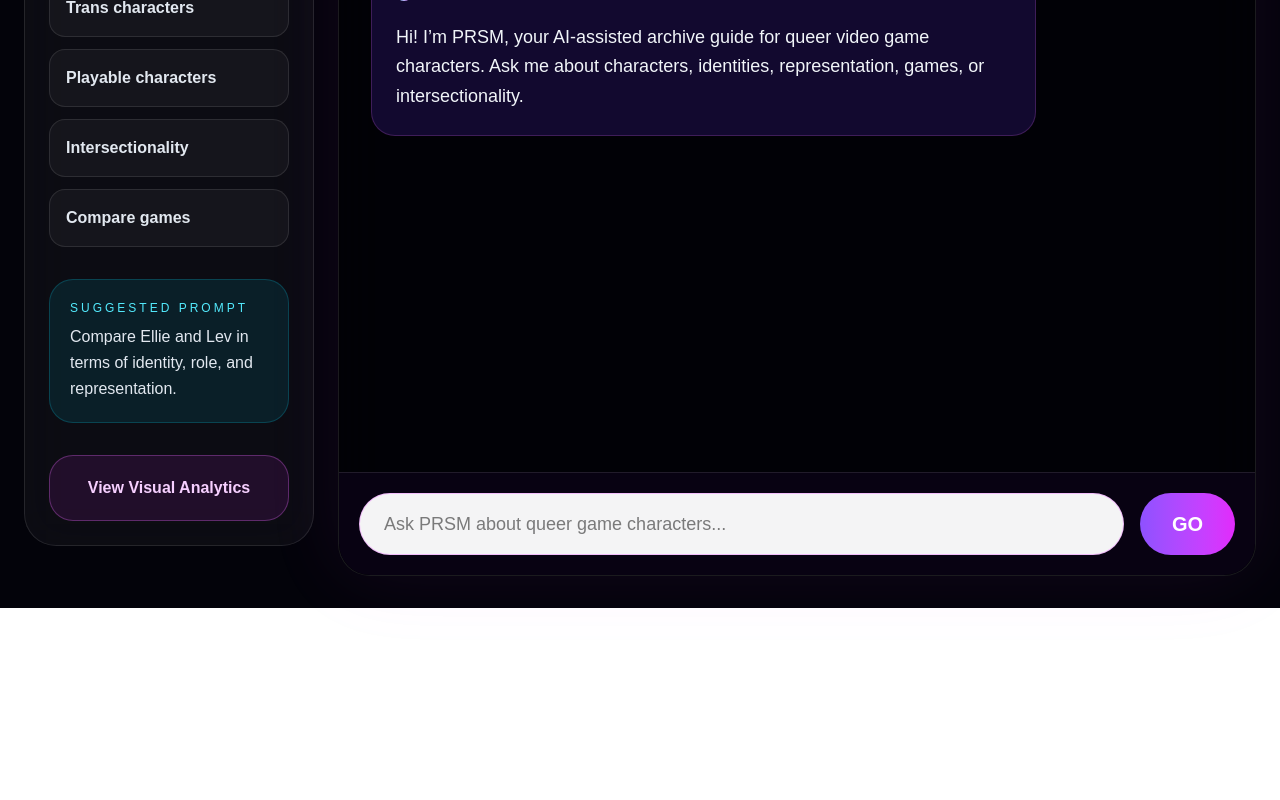
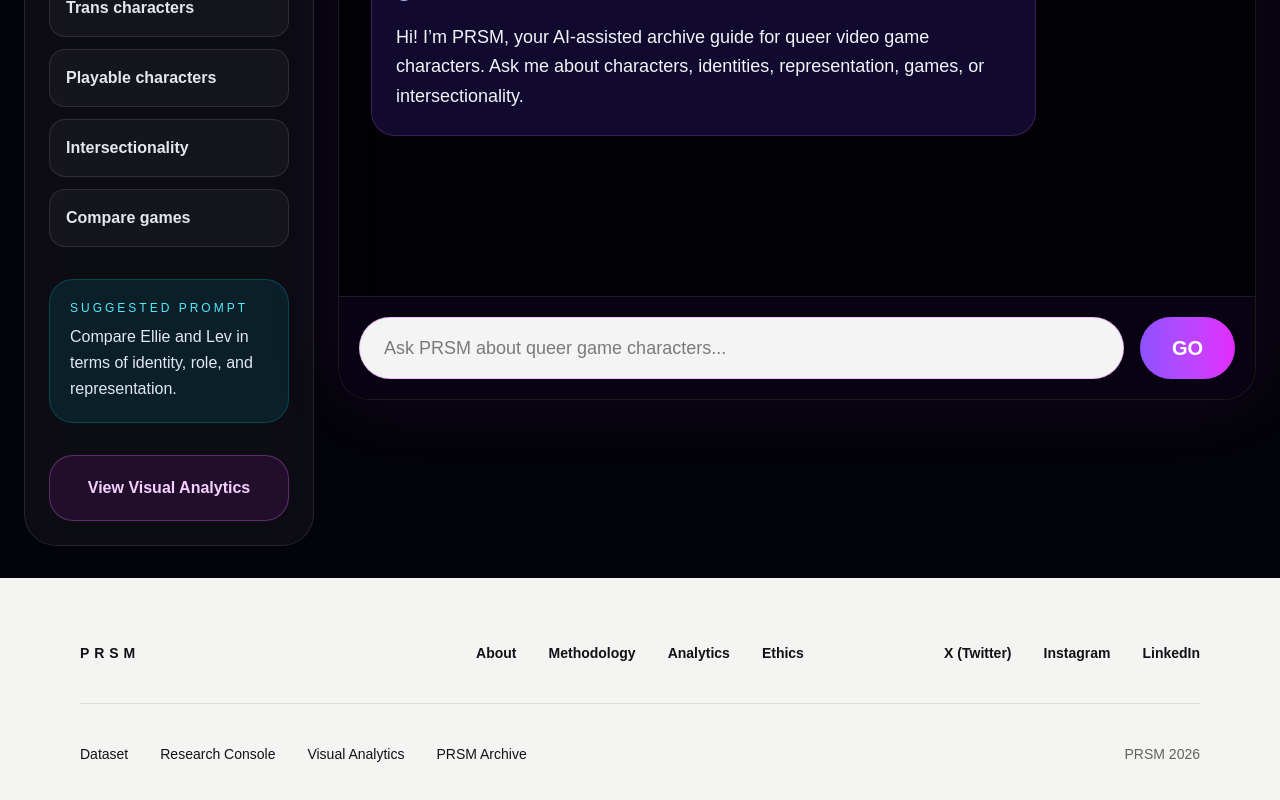
Before and after one commit to renanuhoh-crypto/queer-video-game-character-atlas, a Next.js app: page / in a window 1280 px wide. Shown: the part 910-1710 px from the top of the page. Before the commit the page ends 1518 px from the top, so only its background shows below. Built offline with nearby package versions, Linux system fonts and the light colour scheme.

Commit message:
add global footer

```diff
--- a/src/app/layout.tsx
+++ b/src/app/layout.tsx
@@ -1,4 +1,5 @@
 import type { Metadata } from "next";
+import SiteFooter from "@/components/SiteFooter";
 import "./globals.css";
 
 export const metadata: Metadata = {
@@ -41,6 +42,7 @@ export default function RootLayout({
     <html lang="en">
       <body className="bg-[#05010f] text-white antialiased">
         {children}
+        <SiteFooter />
       </body>
     </html>
   );
--- a/src/app/page.tsx
+++ b/src/app/page.tsx
@@ -33,6 +33,7 @@ export default function Home() {
   const [characters, setCharacters] = useState<Character[]>([]);
   const messagesEndRef = useRef<HTMLDivElement | null>(null);
   const messagesContainerRef = useRef<HTMLDivElement | null>(null);
+  const inputRef = useRef<HTMLInputElement | null>(null);
 
   useEffect(() => {
     const container = messagesContainerRef.current;
@@ -105,6 +106,7 @@ export default function Home() {
       ]);
     } finally {
       setLoading(false);
+      inputRef.current?.focus({ preventScroll: true });
     }
   }
 
@@ -284,8 +286,8 @@ export default function Home() {
         </aside>
 
         {/* CHAT CONSOLE */}
-        <section className="lg:sticky lg:top-6 lg:col-span-9 self-start">
-          <div className="flex h-[calc(100vh-3rem)] min-h-0 flex-col overflow-hidden rounded-[2rem] border border-white/10 bg-black/40 shadow-[0_0_80px_rgba(217,70,239,0.08)] backdrop-blur-xl">
+        <section className="self-start lg:sticky lg:top-6 lg:col-span-9">
+          <div className="flex h-[calc(100vh-14rem)] min-h-[420px] max-h-[720px] flex-col overflow-hidden rounded-[2rem] border border-white/10 bg-black/40 shadow-[0_0_80px_rgba(217,70,239,0.08)] backdrop-blur-xl">
             <div className="border-b border-white/10 px-8 py-5">
               <p className="text-xs uppercase tracking-[0.35em] text-cyan-300">
                 Research Console
@@ -348,6 +350,7 @@ export default function Home() {
             <div className="shrink-0 border-t border-white/10 bg-[#090313]/95 px-5 pt-5 pb-5 backdrop-blur-xl">
               <div className="mx-auto flex max-w-5xl gap-4">
                 <input
+                  ref={inputRef}
                   value={input}
                   onChange={(e) => setInput(e.target.value)}
                   onKeyDown={(e) => {
--- /dev/null
+++ b/src/components/SiteFooter.tsx
@@ -0,0 +1,76 @@
+import Link from "next/link";
+
+const mainLinks = [
+  { label: "About", href: "/about" },
+  { label: "Methodology", href: "/methodology" },
+  { label: "Analytics", href: "/analytics" },
+  { label: "Ethics", href: "/ethics" },
+];
+
+const supportLinks = [
+  { label: "Dataset", href: "/dataset" },
+  { label: "Research Console", href: "/#archive-console" },
+  { label: "Visual Analytics", href: "/analytics" },
+  { label: "PRSM Archive", href: "/" },
+];
+
+const socialLinks = ["X (Twitter)", "Instagram", "LinkedIn"];
+
+export default function SiteFooter() {
+  return (
+    <footer className="border-t border-white/10 bg-[#f4f4f2] px-8 py-16 text-[#111118] md:px-14 lg:px-20">
+      <div className="mx-auto max-w-[1700px]">
+        <div className="grid gap-10 md:grid-cols-[1fr_auto_1fr] md:items-center">
+          <Link
+            href="/"
+            className="text-sm font-black tracking-[0.35em] transition hover:text-fuchsia-600"
+          >
+            PRSM
+          </Link>
+
+          <nav className="flex flex-wrap gap-x-8 gap-y-3 text-sm font-bold md:justify-center">
+            {mainLinks.map((link) => (
+              <Link
+                key={link.href}
+                href={link.href}
+                className="transition hover:text-fuchsia-600"
+              >
+                {link.label}
+              </Link>
+            ))}
+          </nav>
+
+          <nav className="flex flex-wrap gap-x-8 gap-y-3 text-sm font-bold md:justify-end">
+            {socialLinks.map((label) => (
+              <a
+                key={label}
+                href="#"
+                className="transition hover:text-cyan-700"
+              >
+                {label}
+              </a>
+            ))}
+          </nav>
+        </div>
+
+        <div className="my-10 h-px bg-black/10" />
+
+        <div className="grid gap-8 text-sm md:grid-cols-[1fr_auto] md:items-center">
+          <nav className="flex flex-wrap gap-x-8 gap-y-3">
+            {supportLinks.map((link) => (
+              <Link
+                key={link.href}
+                href={link.href}
+                className="transition hover:text-fuchsia-600"
+              >
+                {link.label}
+              </Link>
+            ))}
+          </nav>
+
+          <p className="text-black/60">PRSM 2026</p>
+        </div>
+      </div>
+    </footer>
+  );
+}
```
